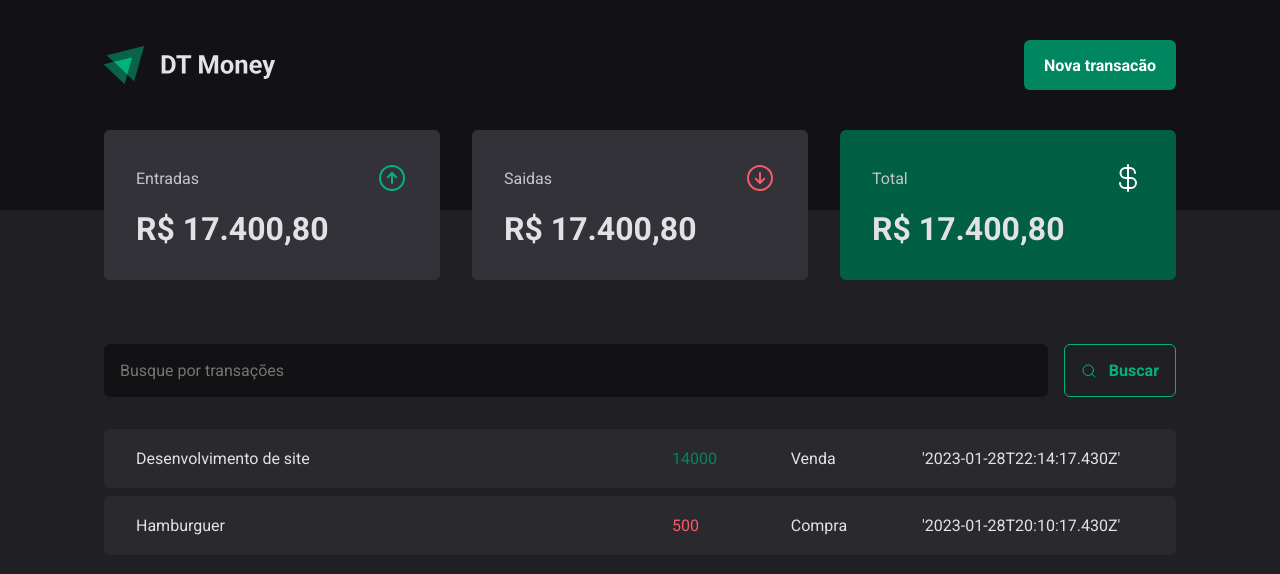
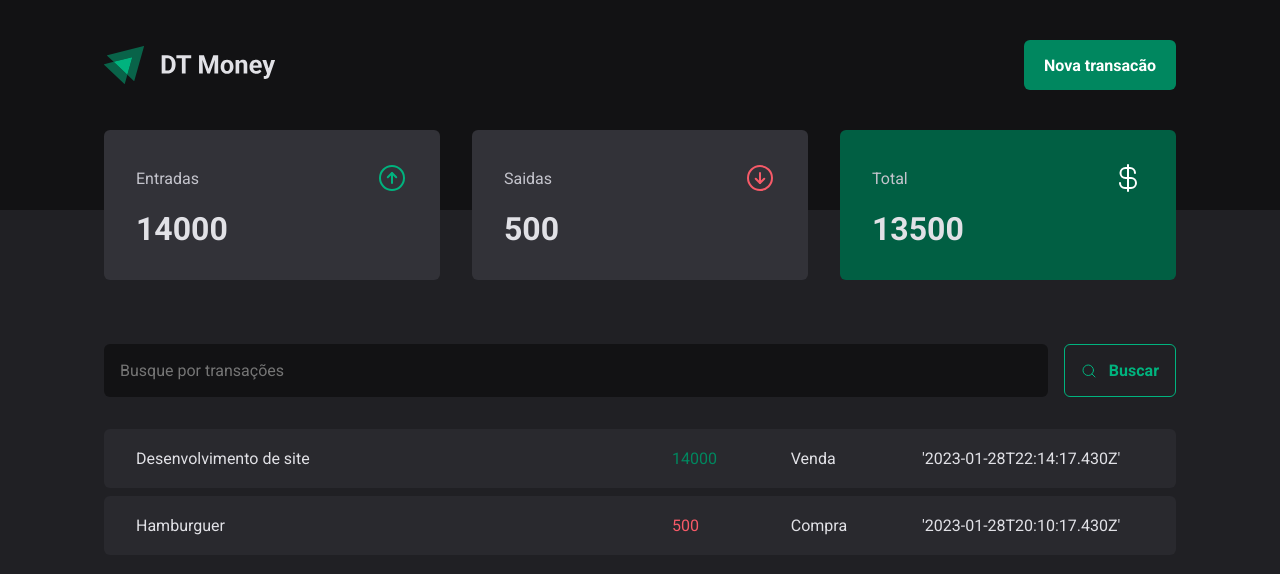
Before and after one commit to igorct1/ignite-dtmoney, a React (Vite) app: page / in a window 1280 px wide. Shown: the top 574 px of the page. Built offline with nearby package versions, Linux system fonts and the light colour scheme; data requests are answered from the project's data file.

Commit message:
transactions resume

```diff
--- a/src/components/Summary/index.tsx
+++ b/src/components/Summary/index.tsx
@@ -1,6 +1,34 @@
+import React from "react";
 import { SummaryCard, SummaryContainer } from "./styles";
 import { ArrowCircleDown, ArrowCircleUp, CurrencyDollar } from "phosphor-react";
+import { TransactionsContext } from "../../contexts/TransactionsContext";
+
 export function Summary() {
+  const { transactions } = React.useContext(TransactionsContext);
+
+  // {
+  //   income: 0, outcome: 0, total: 0
+  // }
+
+  const summary = transactions.reduce(
+    (acc, transaction) => {
+      if (transaction.type === "income") {
+        acc.income += transaction.price;
+        acc.total += acc.income;
+      } else {
+        acc.outcome += transaction.price;
+        acc.total -= acc.outcome;
+      }
+
+      return acc;
+    },
+    {
+      income: 0,
+      outcome: 0,
+      total: 0,
+    }
+  );
+
   return (
     <SummaryContainer>
       <SummaryCard>
@@ -8,21 +36,21 @@
           <span>Entradas</span>
           <ArrowCircleUp size={32} color="#00b37e" />
         </header>
-        <strong>R$ 17.400,80</strong>
+        <strong>{summary.income}</strong>
       </SummaryCard>
       <SummaryCard>
         <header>
           <span>Saidas</span>
           <ArrowCircleDown size={32} color="#f75a68" />
         </header>
-        <strong>R$ 17.400,80</strong>
+        <strong>{summary.outcome}</strong>
       </SummaryCard>
       <SummaryCard variant="green">
         <header>
           <span>Total</span>
           <CurrencyDollar size={32} color="#fff" />
         </header>
-        <strong>R$ 17.400,80</strong>
+        <strong>{summary.total}</strong>
       </SummaryCard>
     </SummaryContainer>
   );
```
